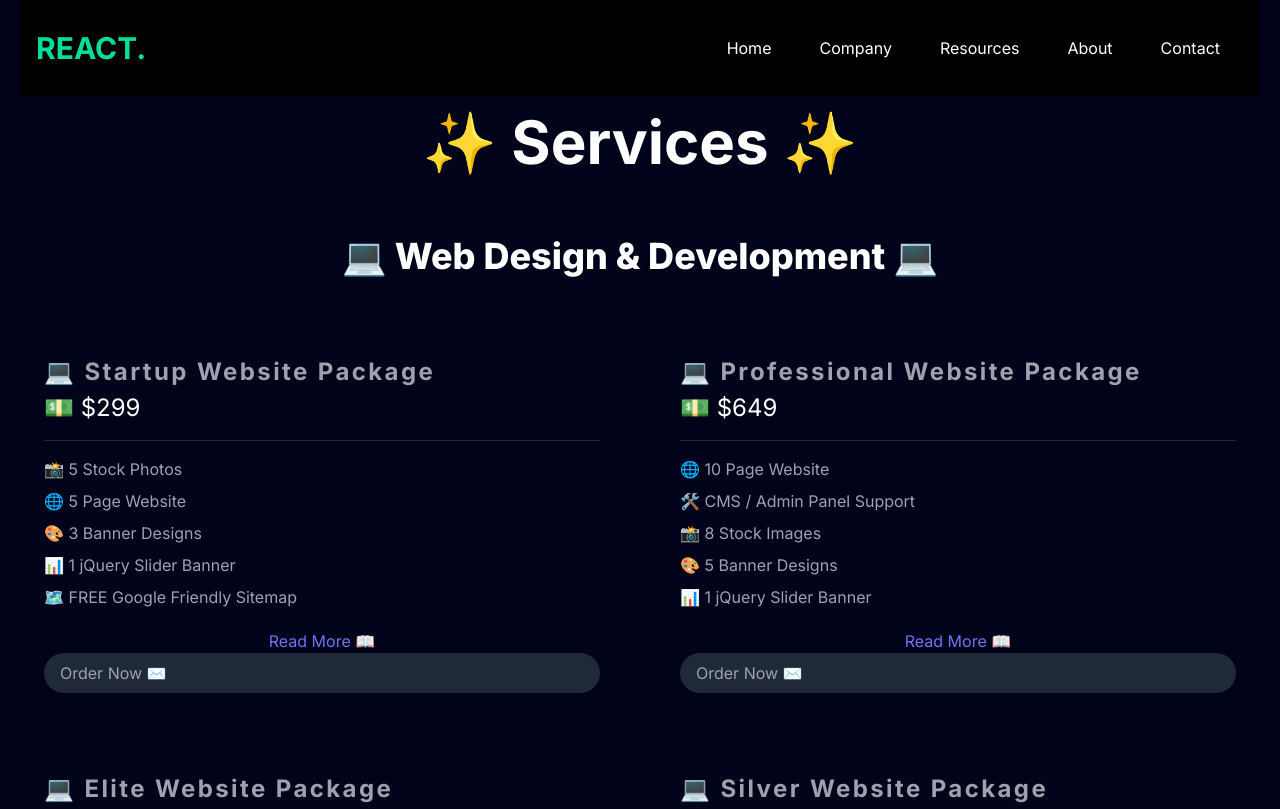
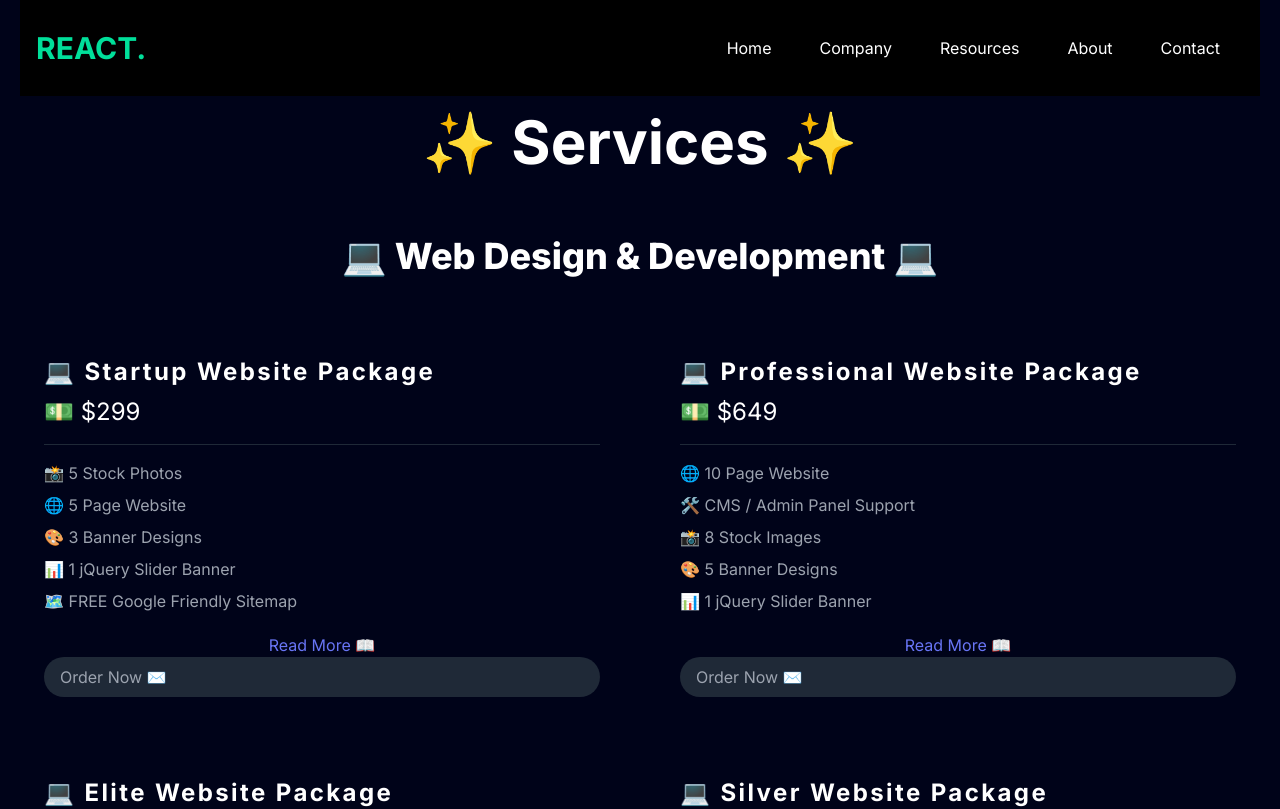
Before and after one commit to Arbab02/test, a Next.js app: page /Services in a window 1280 px wide. Shown: the top 809 px of the page. Built offline with nearby package versions, Linux system fonts and the light colour scheme.

Commit message:
Update WebPricing.jsx

```diff
--- a/src/components/WebPricing.jsx
+++ b/src/components/WebPricing.jsx
@@ -593,7 +593,7 @@ const PricingCard = ({ title, price, features, badge, buttonText, buttonStyle, f
           {badge}
         </span>
       )}
-      <h2 className="lg:text-2xl sm:text-3xl tracking-widest text-gray-400 title-font mb-1 font-bold">
+      <h2 className="lg:text-2xl sm:text-3xl sm:mb-2  tracking-widest text-white title-font mb-1 font-bold">
         💻 {title}
       </h2>
       <h1 className="lg:text-2xl sm:text-xl text-white pb-4 mb-4 border-b border-gray-800 leading-none">
```
